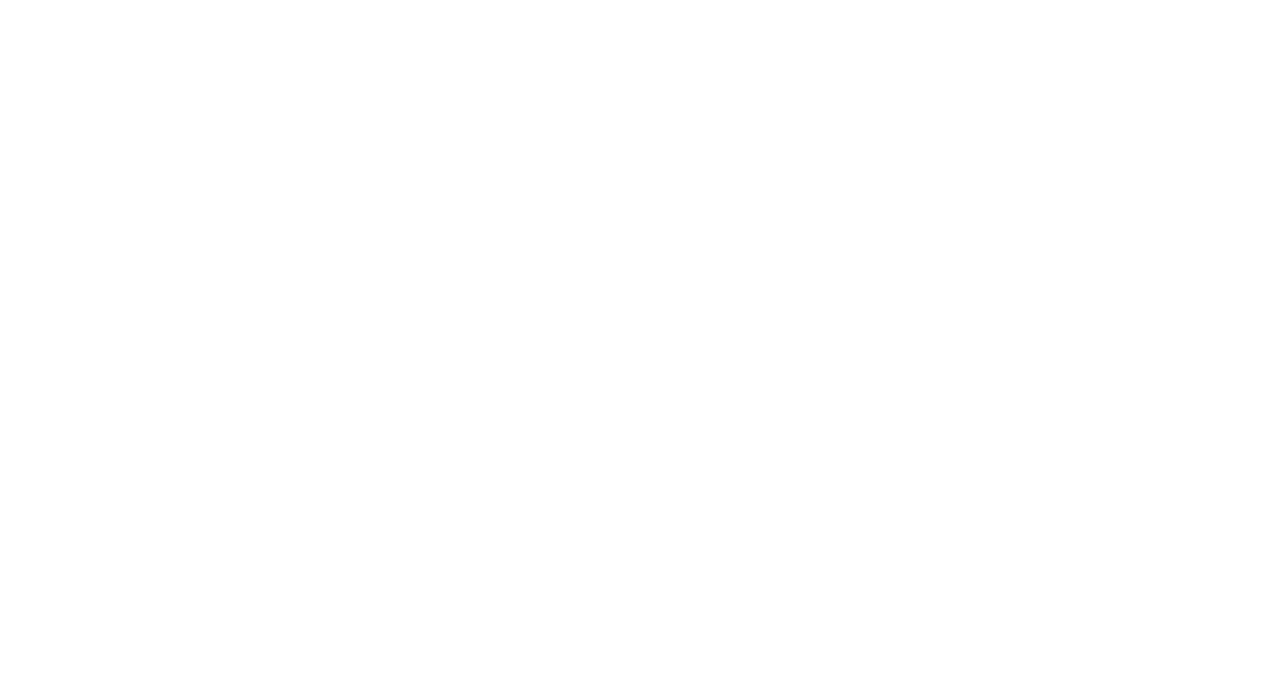
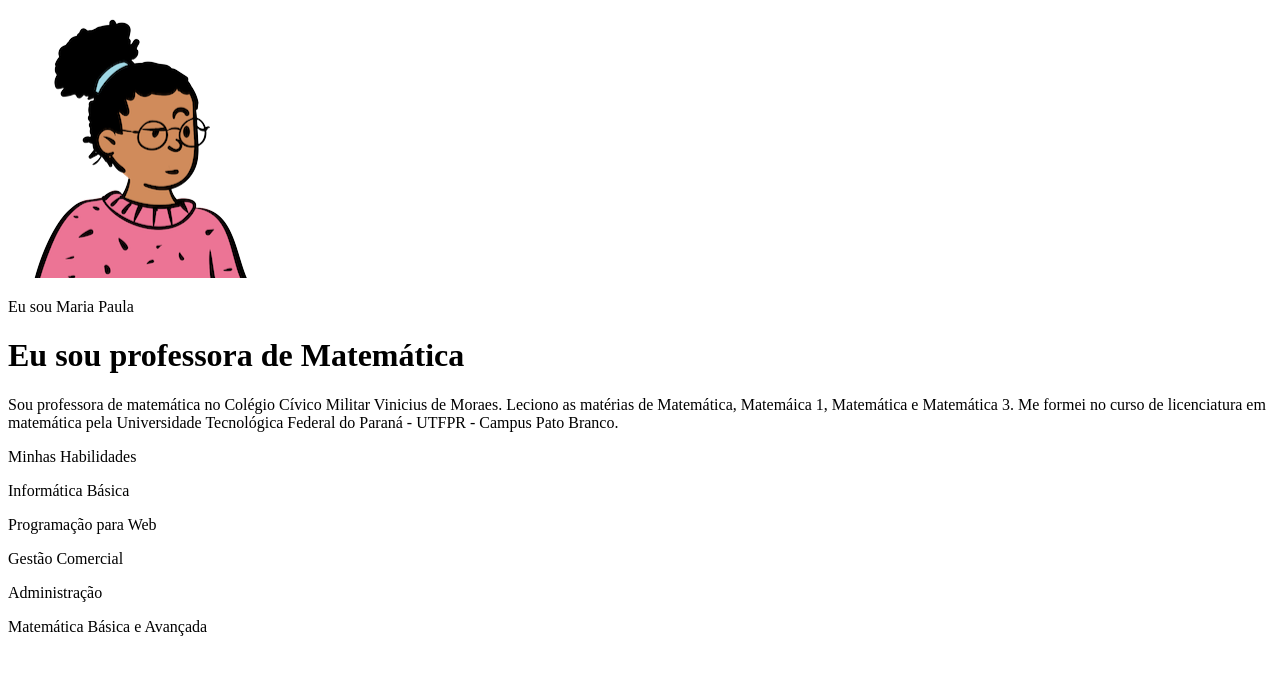
Before and after one commit to Maria-Paula23/MP, a plain HTML site: page Potfolio - MP/index.html in a window 1280 px wide. Drawn offline with Linux system fonts and the light colour scheme.

Commit message:
Fizemos até a aula 2.

```diff
--- a/Potfolio - MP/index.html
+++ b/Potfolio - MP/index.html
@@ -6,6 +6,21 @@
     <title>Meu Portfólio - MP</title>
 </head>
 <body>
-
+   <img src="./imagens/avatar-perfil.png" alt="Foto de perfil">
+   <p>Eu sou Maria Paula</p>
+   <h1>Eu sou professora de Matemática</h1>
+   <p>Sou professora de matemática no Colégio Cívico Militar Vinicius de Moraes.
+    Leciono as matérias de Matemática, Matemáica 1, Matemática e Matemática 3.
+    Me formei no curso de licenciatura em matemática pela Universidade Tecnológica Federal
+    do Paraná - UTFPR - Campus Pato Branco.
+   </p>
+   <p>Minhas Habilidades</p>
+   <div>
+    <p>Informática Básica</p>
+    <p>Programação para Web</p>
+    <p>Gestão Comercial</p>
+    <p>Administração</p>
+    <p>Matemática Básica e Avançada</p>
+   </div>
 </body>
 </html>
```
